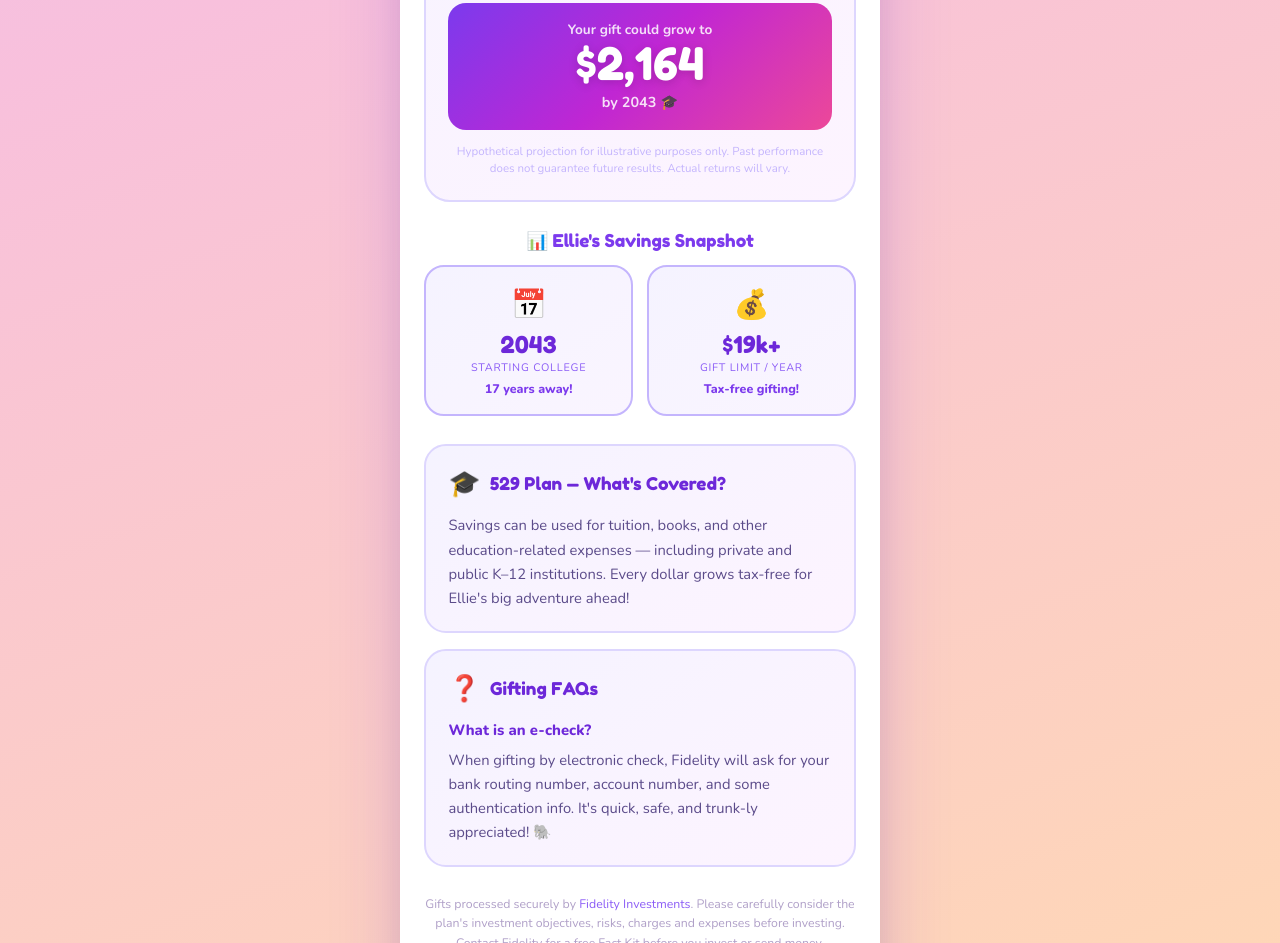
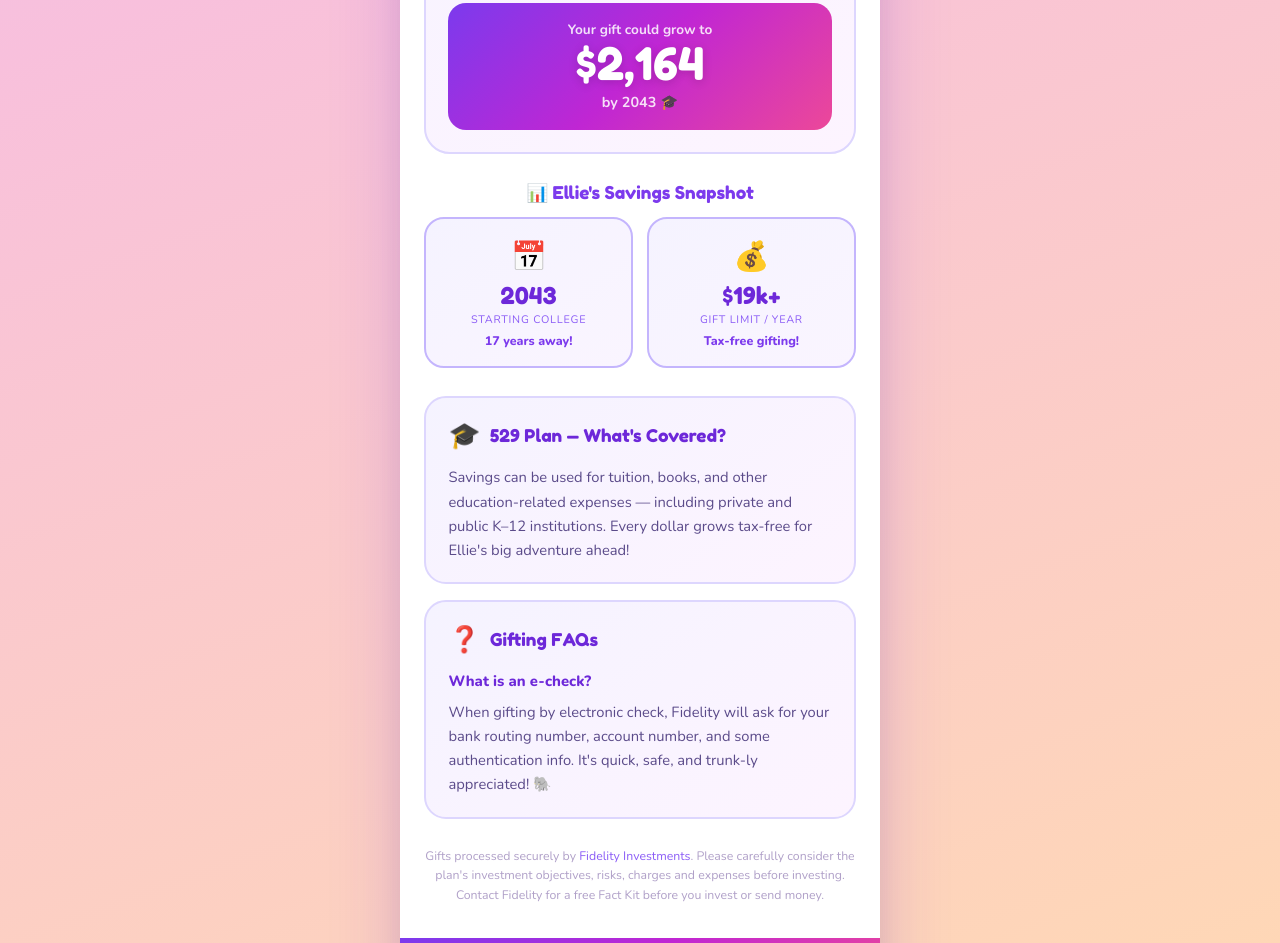
Before and after one commit to geaglin/ellierae, a plain HTML site: page index.html in a window 1280 px wide. Shown: the part 1137-2080 px from the top of the page. Drawn offline with nearby package versions, Linux system fonts and the light colour scheme.

Commit message:
Remove disclaimer from calculator

```diff
--- a/index.html
+++ b/index.html
@@ -363,14 +363,6 @@
     .note a { color: #8B5CF6; text-decoration: none; }
     .note a:hover { text-decoration: underline; }
 
-    .calc-disclaimer {
-      font-size: 0.72rem;
-      color: #C4B5FD;
-      text-align: center;
-      margin-top: 0.85rem;
-      line-height: 1.5;
-    }
-
     .card-footer {
       background: linear-gradient(135deg, #7C3AED, #C026D3, #EC4899);
       padding: 1rem;
@@ -439,8 +431,6 @@
           <div class="result-value" id="resultValue">&mdash;</div>
           <div class="result-year">by 2043 🎓</div>
         </div>
-
-        <p class="calc-disclaimer">Hypothetical projection for illustrative purposes only. Past performance does not guarantee future results. Actual returns will vary.</p>
       </div>
 
       <p class="section-heading">📊 Ellie's Savings Snapshot</p>
```
